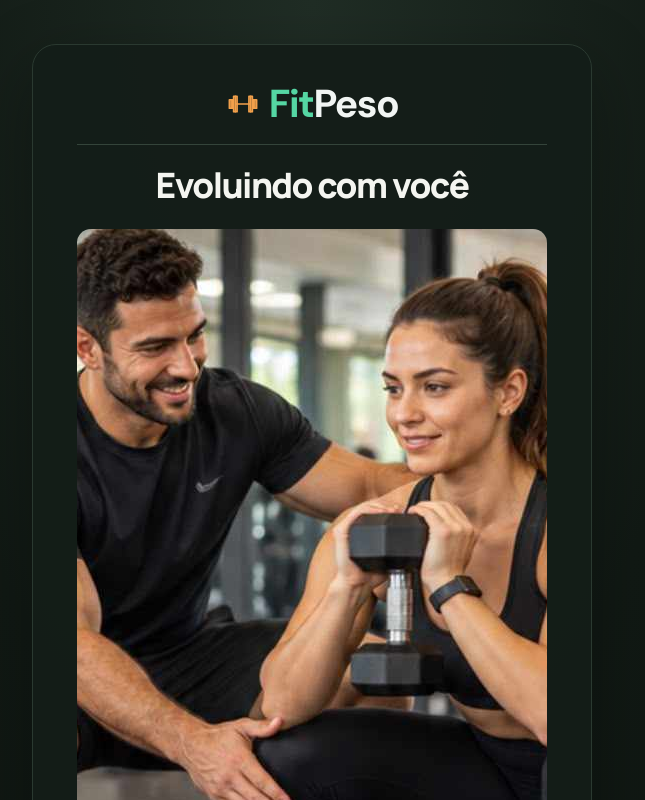
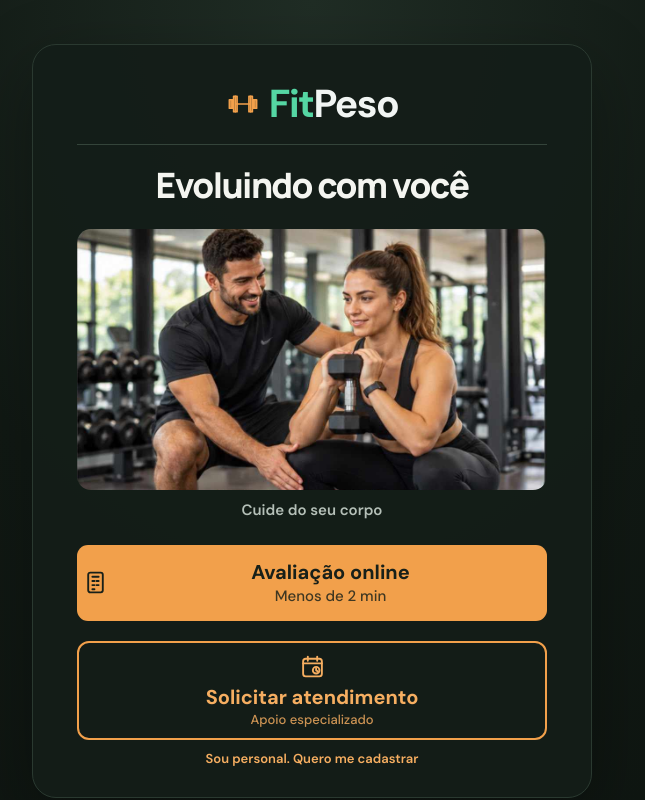
Before and after one commit to albertoapr/calculadoraimc, a Vue app: page / in a window 1280 px wide. Shown: the top 800 px of the page, without its empty margins (328-973 px from the left). Built offline with nearby package versions, Linux system fonts and the light colour scheme.

Commit message:
Preserve trainer photo landscape aspect ratio

```diff
--- a/src/assets/main.css
+++ b/src/assets/main.css
@@ -35,7 +35,7 @@ button { cursor: pointer; }
 }
 .hero { text-align: center; }
 .home-tagline { width: 100%; max-width: 100%; margin: 4px auto 24px; padding: 0 8px; font-size: clamp(24px, 7vw, 35px); line-height: 1.08; text-wrap: balance; }
-.root-home-personal-image { display: block; width: 100%; margin: 0 auto 20px; aspect-ratio: 16 / 9; border-radius: 14px; object-fit: cover; }
+.root-home-personal-image { display: block; width: 100%; height: auto; margin: 0 auto 20px; aspect-ratio: 1069 / 594; border-radius: 14px; object-fit: contain; }
 .root-home-tagline-subtitle { margin: -10px 0 24px; color: var(--muted); font-size: 15px; font-weight: 600; line-height: 1.35; text-align: center; }
 .brand { display: inline-flex; max-width: 100%; align-items: center; justify-content: center; gap: 9px; color: var(--blue-dark); font-size: clamp(19px, 5vw, 25px); font-weight: 800; letter-spacing: -.025em; line-height: 1.2; }
 .brand-default { font-size: clamp(32px, 7vw, 39px); font-weight: 900; letter-spacing: -.04em; line-height: 1.1; }
```
